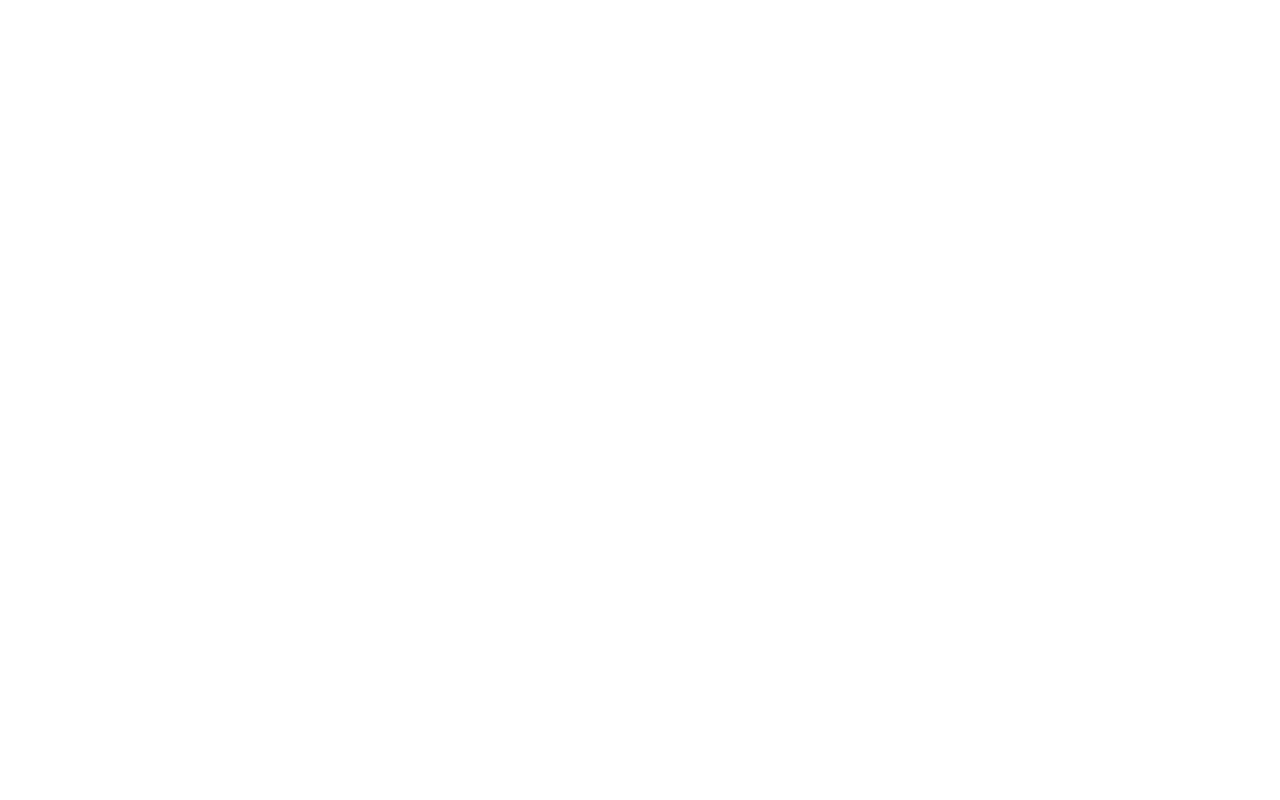
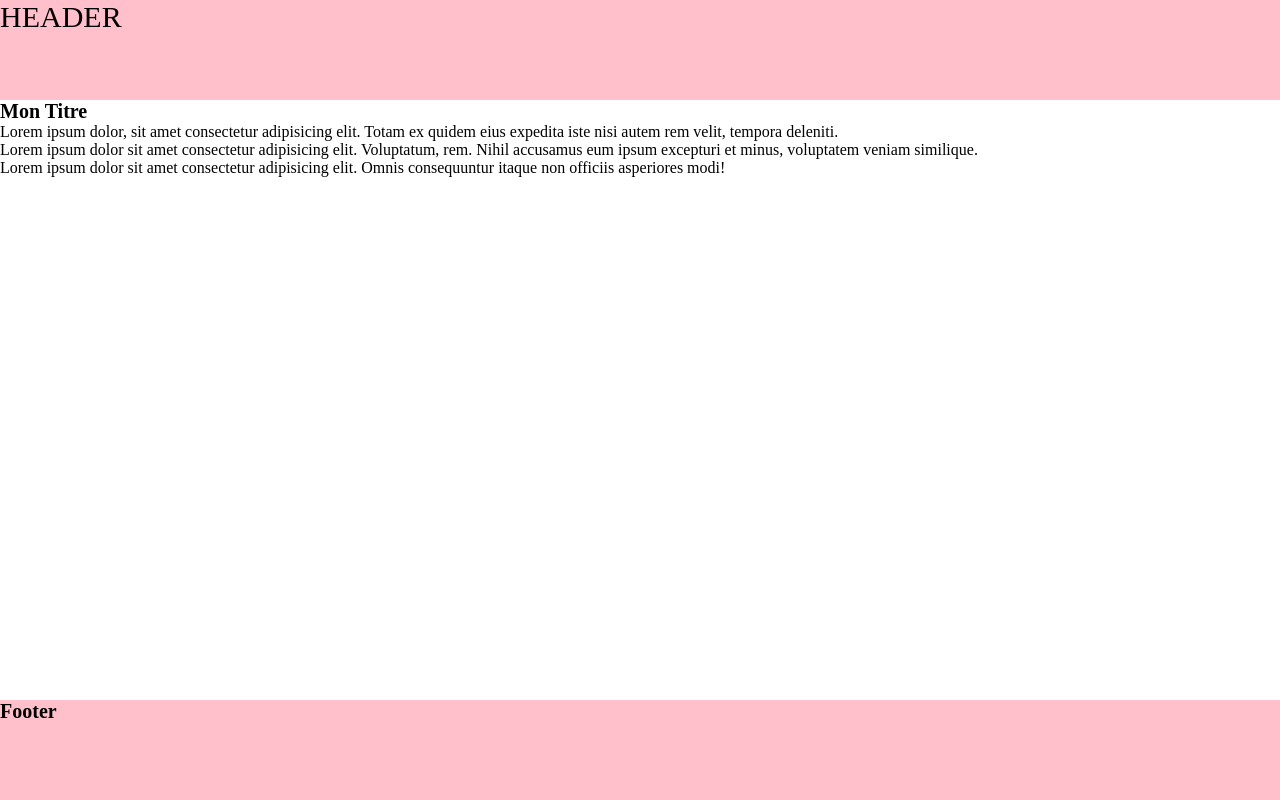
Before and after one commit to Mohamed-amine10/HTML-EXERCICES, a plain HTML site: page index.html in a window 1280 px wide. Drawn offline with Linux system fonts and the light colour scheme.

Commit message:
creation du dossier html exo

```diff
--- a/css/style.css
+++ b/css/style.css
@@ -0,0 +1,35 @@
+*{
+    margin: auto;
+    margin:0;
+    color: black;
+}
+
+header {
+    width: auto;
+    height: 100px;
+    background-color: pink;
+}
+
+.header{
+    font-size: 30px;
+
+}
+
+section{
+    height:700px
+}
+
+.title{
+    font-size: 20px;
+    font-weight: bold;
+
+}
+footer{
+    width: 100%;
+    height: 100px;
+    font-weight: bold;
+    font-size: 20px;
+    position: fixed;
+    background-color: pink;
+    bottom: 0;
+}
--- a/index.html
+++ b/index.html
@@ -7,6 +7,20 @@
     <link rel="stylesheet" href="css/style.css">
 </head>
 <body>
+    <header>
+        <p class="header">HEADER</p>
+    </header>
+    <section>
+        <p class="title">Mon Titre</p>
+        <p>Lorem ipsum dolor, sit amet consectetur adipisicing elit. Totam ex quidem eius expedita iste nisi autem rem velit, tempora deleniti.</p>
+        <p>Lorem ipsum dolor sit amet consectetur adipisicing elit. Voluptatum, rem. Nihil accusamus eum ipsum excepturi et minus, voluptatem veniam similique.</p>
+        <p>Lorem ipsum dolor sit amet consectetur adipisicing elit. Omnis consequuntur itaque non officiis asperiores modi!</p>
+    </section>
+    <footer>
+        <p>Footer</p>
+    </footer>
+
+
 
 </body>
 </html>
```
